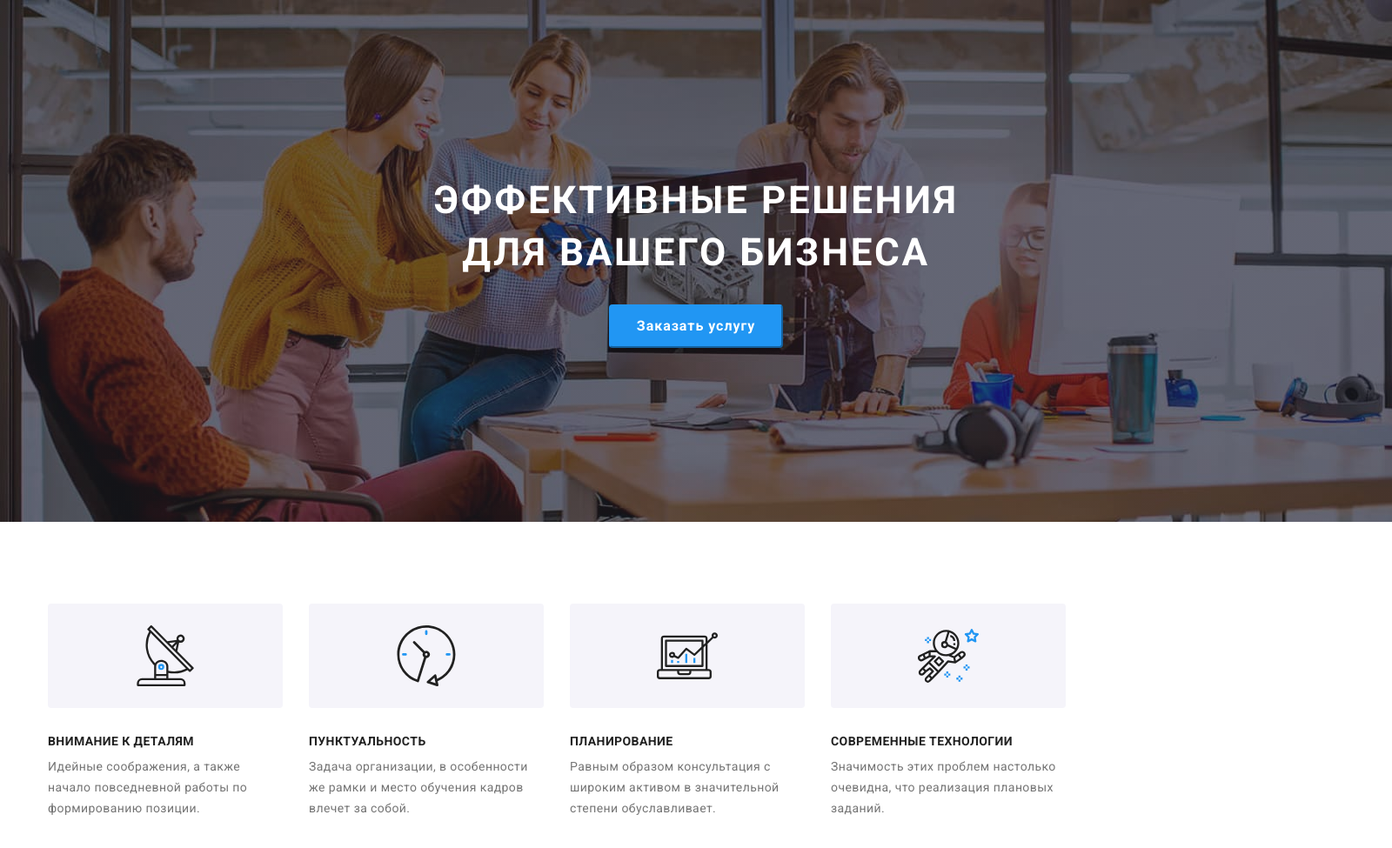
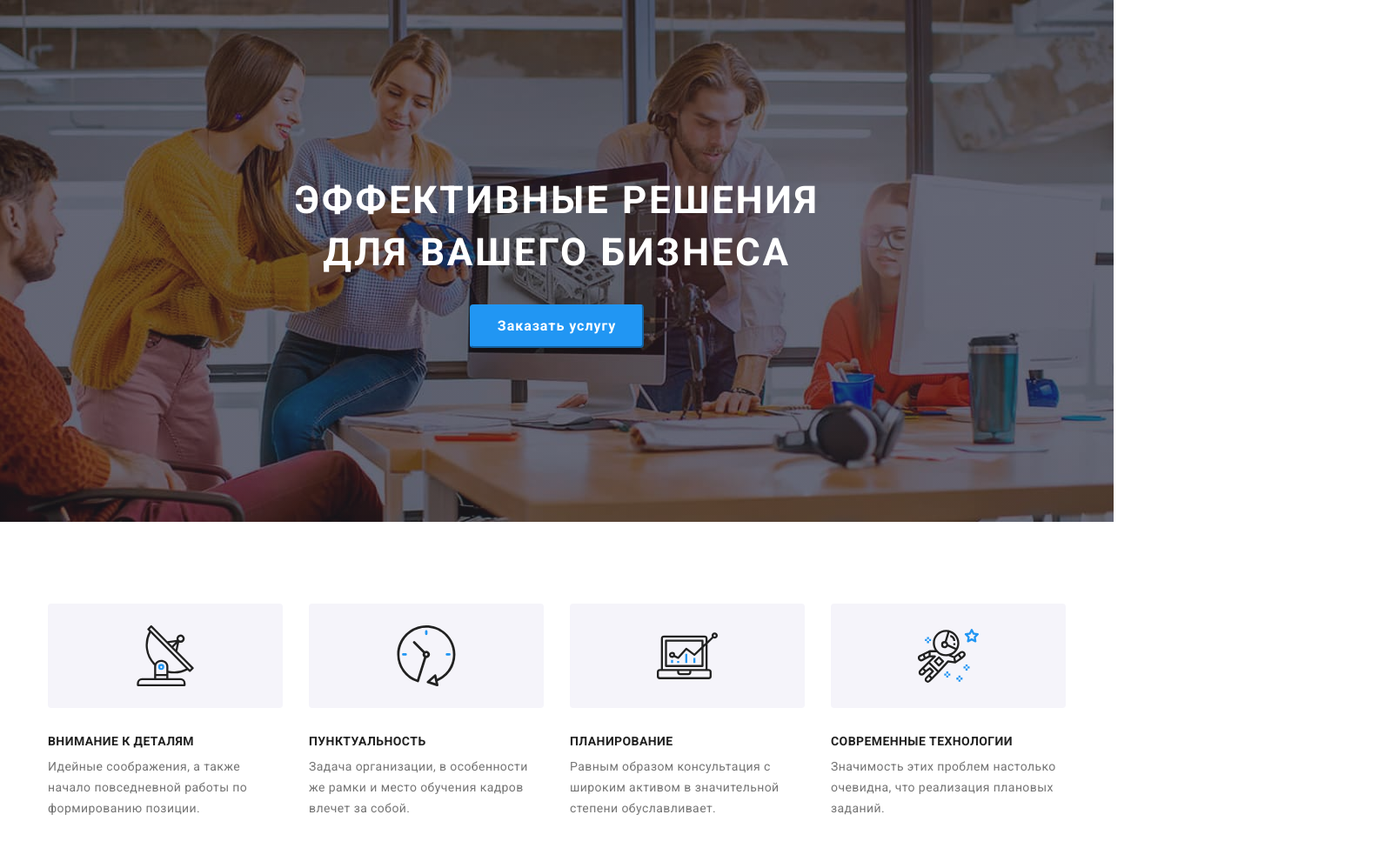
Before and after one commit to Uaskoa/goit-markup-hw-08, a plain HTML site: page index.html in a window 1280 px wide. Shown: the whole page at 87% size, 1600 px wide, since content can reach past the window. Drawn offline with nearby package versions, Linux system fonts and the light colour scheme.

Commit message:
max-width

```diff
--- a/sass/base/_container.scss
+++ b/sass/base/_container.scss
@@ -2,6 +2,7 @@
   width: 480px;
   padding: 0 15px;
   margin: 0 auto;
+
 }
 
 @media screen and (min-width: 768px) {
--- a/sass/layouts/_hero.scss
+++ b/sass/layouts/_hero.scss
@@ -10,7 +10,7 @@
   padding: 118px 0;
   margin: 0 auto;
   text-align: center;
-  width: 480px;
+  max-width: 480px;
 
   &-title {
     display: block;
@@ -49,7 +49,7 @@
         background-size: 768px 400px;
      margin: 0 auto;
       text-align: center;
-      width: 768px;
+      max-width: 768px;
 
   }
   }
@@ -72,11 +72,12 @@
         rgba(47, 48, 58, 0.4),
          rgba(47, 48, 58, 0.4)
         ), url("../images/hero/bg-desktop.jpg");
-      padding: 200px;
-            background-size: 1600px 600px;
-            margin: 0 auto;
-      text-align: center;
-      width: 1600px;
+      padding-top: 200px;
+      padding-bottom: 200px;
+      background-size: 1600px 600px;
+      margin: 0 auto;
+      height: 600px;
+      max-width: 1600px;
 
 
     &-title {
```
Also changed, not shown: css/main.css, css/main.min.css, 4 other files.
